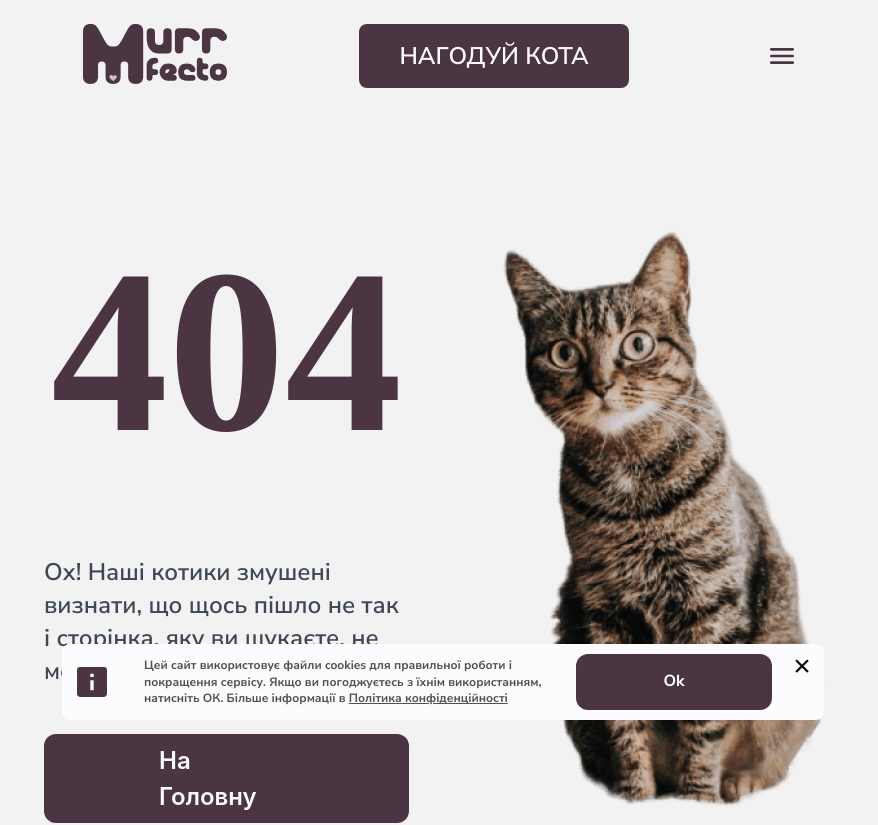
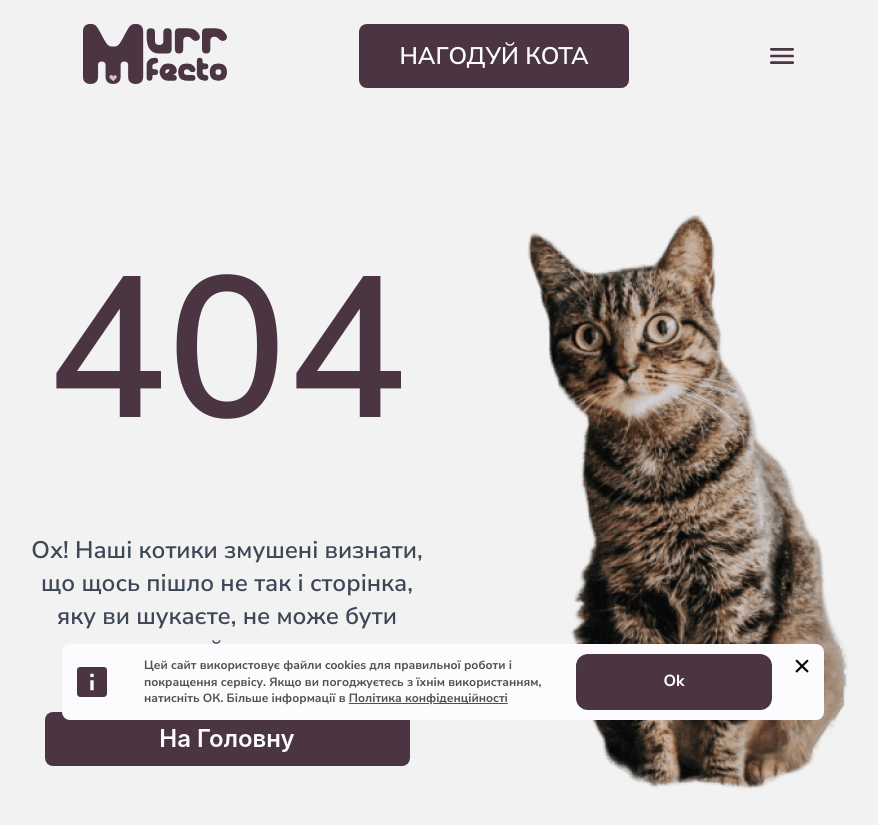
Before and after one commit to murrfecto/murrfecto1, a React (Create React App) app in the folder client/: page /cats/viewAllCats in a window 1280 px wide. Shown: the top 825 px of the page, without its empty margins (197-1075 px from the left). Built offline with nearby package versions, Linux system fonts and the light colour scheme.

Commit message:
Add styles for media on not found page

```diff
--- a/client/src/components/NotFoundBox/NotFoundBox.js
+++ b/client/src/components/NotFoundBox/NotFoundBox.js
@@ -5,7 +5,7 @@ import img404 from "../../assets/404page/cat404.png";
 const NotFoundBox = () => {
   return (
     <main className="main_wrapper">
-      <div>
+      <div className="not-found">
         <h2 className={"not-found_title"}>404</h2>
         <p className="not-found_text">
           {" "}
@@ -16,7 +16,13 @@ const NotFoundBox = () => {
           На Головну
         </Link>
       </div>
-      <img src={img404} alt="grey cat" width={365} height={597} />
+      <img
+        className="not-found_img"
+        src={img404}
+        alt="grey cat"
+        width={365}
+        height={597}
+      />
     </main>
   );
 };
--- a/client/src/components/NotFoundBox/NotFoundBox.scss
+++ b/client/src/components/NotFoundBox/NotFoundBox.scss
@@ -1,40 +1,78 @@
 @import "../../styles/_index.scss";
 
 .main_wrapper {
-  @include position-center-a;
-  max-width: 1440px;
-  margin-right: auto;
-  margin-left: auto;
-  padding: 80px 297px;
-  font-weight: 600;
+  @include position-center-na;
+  justify-content: space-between;
+  max-width: 846px;
+  margin: 0 auto;
+  padding: 80px 0;
   background-color: $main-bg-color;
   gap: 68px;
+
+  @media screen and (max-width: 1280px) {
+    gap: 26px;
+  }
+
+  @media screen and (max-width: 768px) {
+    justify-content: center;
+    padding: 56px 0 80px 0;
+  }
 }
 
 .not-found_title {
+  font-family: "Nunito Sans", sans-serif;
   font-size: 234px;
-  line-height: 1.36;
+  line-height: 319px;
+  font-weight: 600;
   text-align: center;
   text-transform: uppercase;
+  color: $color-subscribe-btn;
 
-  color: $color-subscribe-btn;
+  @media screen and (max-width: 1280px) {
+    font-size: 200px;
+    line-height: 273px;
+  }
+
+  @media screen and (max-width: 768px) {
+    font-size: 180px;
+    line-height: 246px;
+  }
 }
 
-.not-found_text {
-  margin-top: 46px;
-  margin-bottom: 46px;
-  @include nunito-600-size-24;
-  line-height: 1.37;
-  color: $color-blue;
+.not-found {
+  max-width: 414px;
+
+  @media screen and (max-width: 768px) {
+    padding: 0 14px;
+  }
+
+  &_text {
+    margin: 46px 0;
+    @include nunito-600-size-24;
+    line-height: 1.37;
+    color: $color-blue;
+    text-align: center;
+
+    @media screen and (max-width: 768px) {
+      margin: 59px 0 50px 0;
+    }
+  }
+
+  &_img {
+    @media screen and (max-width: 768px) {
+      display: none;
+    }
+  }
 }
 
 .to-main_link {
   @include position-center-a;
   @include inter-600-size-24;
-  min-width: 365px;
+  max-width: 365px;
+  margin: 0 auto;
   background-color: $color-subscribe-btn;
-  border-radius: 12px;
-  padding: 9.5px 115px;
+  border-radius: 8px;
+  padding: 9.5px 15px;
   line-height: 1.47;
   color: $color-white;
   text-decoration: none;
```
